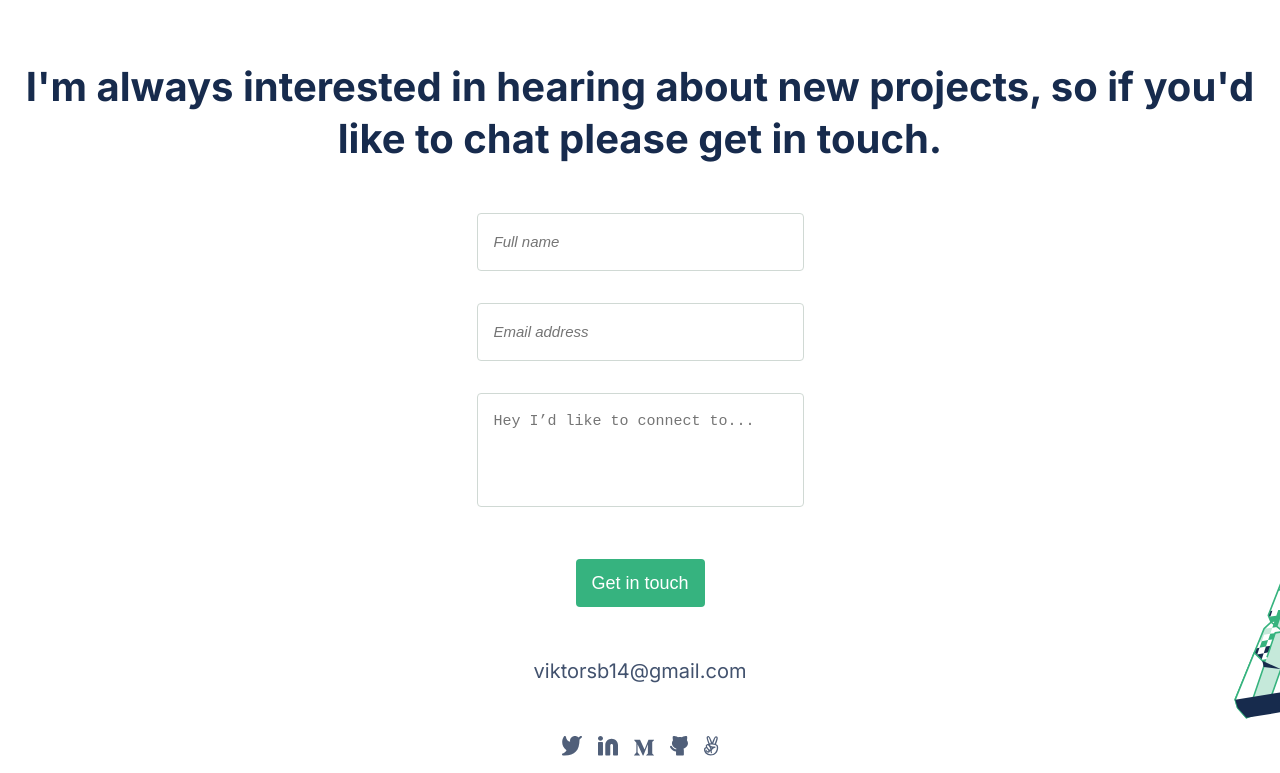
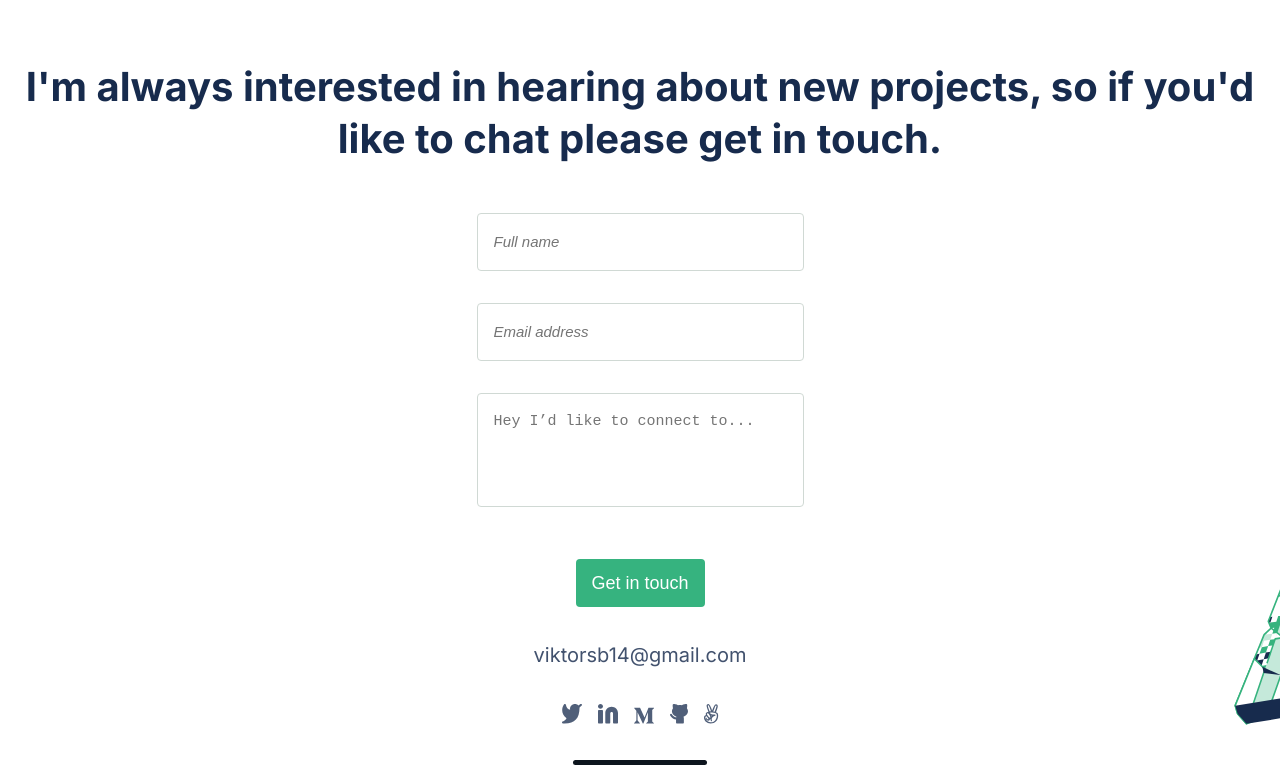
Before and after one commit to victormc13/Portfolio-project, a website: page index.html in a window 1280 px wide. Shown: the part 3437-4210 px from the top of the page. Drawn offline with Linux system fonts and the light colour scheme.

Commit message:
Add a footer icon at the bottom of this to stick to the Figma template

```diff
--- a/style.css
+++ b/style.css
@@ -106,7 +106,7 @@ a:visited {
 
 main {
   background-repeat: no-repeat;
-  background-position: right 98.8%;
+  background-position: right 98.6%;
   background-image: url(icons/illustration-contact-form.svg);
 }
 
@@ -363,8 +363,12 @@ textarea:focus {
 }
 
 .footer-section {
-  padding-top: 2rem;
-  gap: 3rem;
+  min-height: 150px;
+  padding-top: 1rem;
+  gap: 2rem;
+  background-repeat: no-repeat;
+  background-position: center bottom;
+  background-image: url(icons/Light.svg);
 }
 
 .footer-section > a {
```
Also changed, not shown: icons/Light.svg (added).
